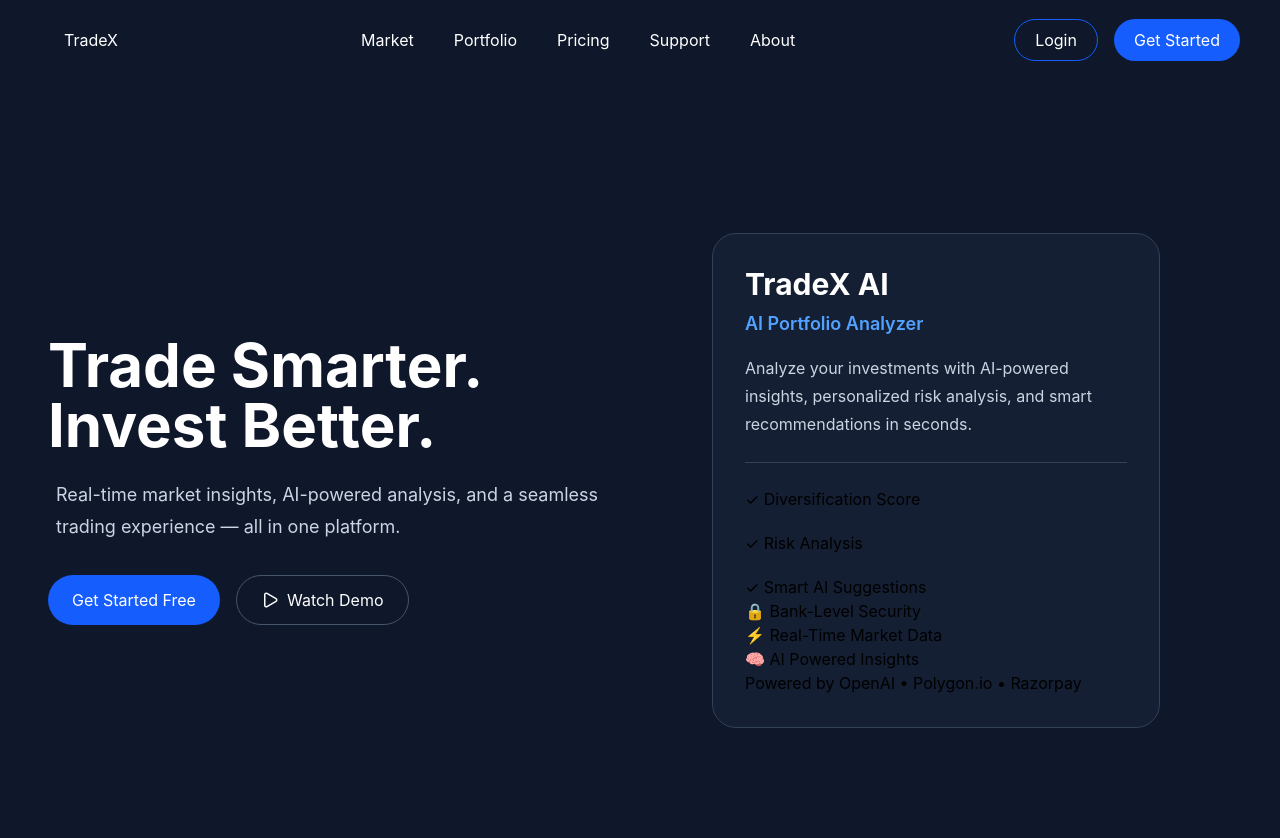
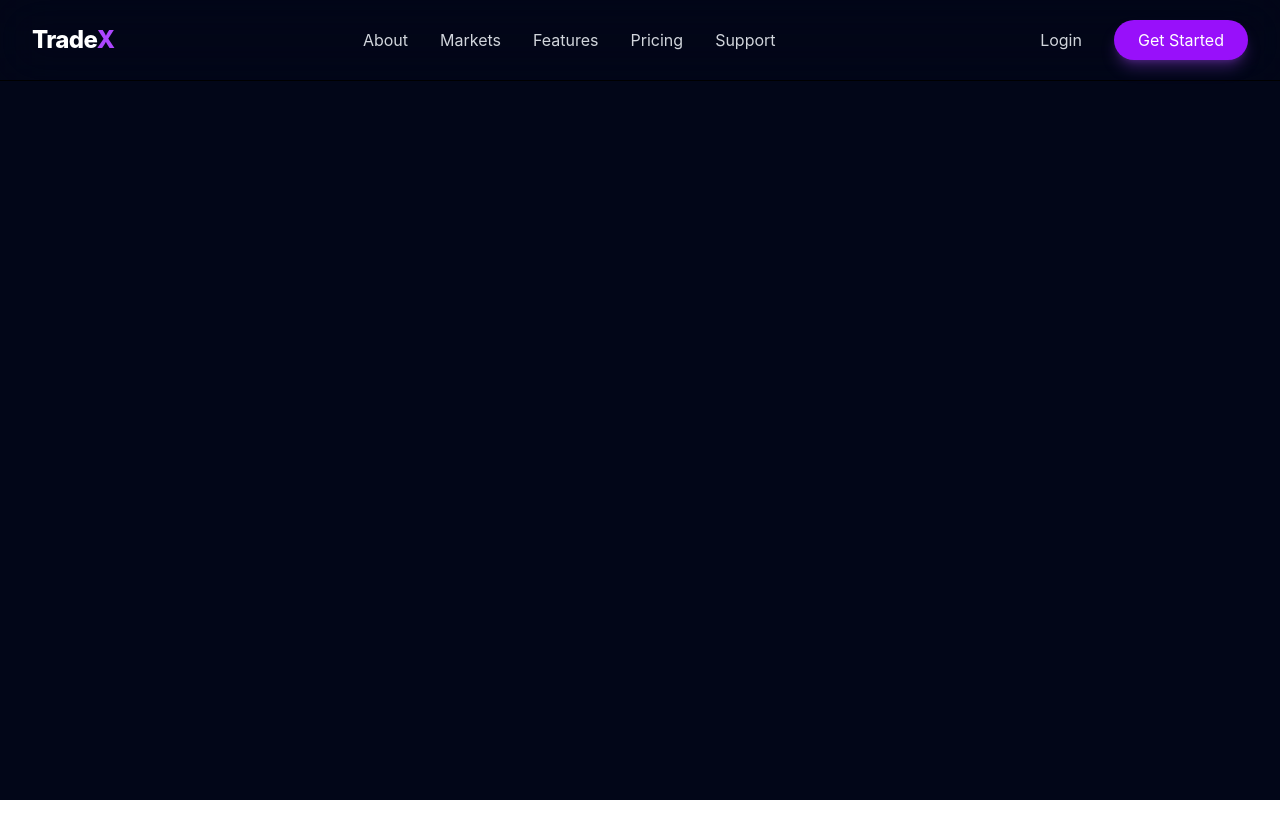
Before and after one commit to abhishek12-max/StockPilot, a React (Vite) app in the folder Frontend/vite-project/: page / in a window 1280 px wide. Shown: the top 838 px of the page. After the commit the page ends 800 px from the top, so only its background shows below. Built offline with nearby package versions, Linux system fonts and the light colour scheme.

Commit message:
feat:update responsive navbar with mobile menu

```diff
--- a/Frontend/vite-project/src/components/layout/Hero.jsx
+++ b/Frontend/vite-project/src/components/layout/Hero.jsx
@@ -1,61 +1,8 @@
-import { Play,ShieldCheck,Brain,ChartColumnIncreasing } from "lucide-react";
 function Hero() {
-    return (
-
-      <section className="bg-slate-900 min-h-screen">
-  <div className="max-w-7xl mx-auto flex justify-between items-center min-h-screen px-12">
-    <div className="w-1/2">
-      <h1 className="text-6xl font-bold text-white">
-        Trade Smarter.
-        <br />
-        Invest Better.
-      </h1>
-       <p className="mt-6 text-lg text-slate-300 leading-8 px-2">
-  Real-time market insights, AI-powered analysis, and a
-  seamless trading experience — all in one platform.
-</p>
-         <div className="flex gap-4 mt-8">
-        <button  className="bg-blue-600 text-white px-6 py-3 rounded-full hover:bg-blue-700 transition-all duration-300 hover:scale-105"> Get Started Free</button>
-       <button className="flex items-center gap-2 border border-slate-600 text-white px-6 py-3 rounded-full hover:border-blue-500 hover:text-blue-400 transition-all duration-300">  <Play size={18} /> Watch Demo</button>
-        </div>
-    </div>
-
-      <div className="w-1/2 flex justify-center items-center">
-  <div className="w-full max-w-md bg-slate-800/50 backdrop-blur-xl border border-slate-700 rounded-3xl p-8">
-    <h2 className="text-3xl font-bold text-white">
-      TradeX AI
-      </h2>
-
-      <p className="mt-2 text-lg font-semibold text-blue-400">
-     AI Portfolio Analyzer
-     </p>
-
-       <p className="mt-4 text-slate-300 leading-7 max-w-sm">
-       Analyze your investments with AI-powered insights,
-      personalized risk analysis, and smart recommendations
-     in seconds.
-    </p>
-    <hr className="my-6 border-slate-700" />
-    <div className="space-y-5">
-      <p>✓ Diversification Score</p>
-      <p>✓ Risk Analysis</p>
-      <p>✓ Smart AI Suggestions</p>
-    </div>
-
-    <div>
-      <p>🔒 Bank-Level Security</p>
-      <p>⚡ Real-Time Market Data</p>
-      <p>🧠 AI Powered Insights</p>
-    </div>
-
-    <p>Powered by OpenAI • Polygon.io • Razorpay</p>
-  </div>
-</div>
-
-  </div>
-</section>
-
-     );
+  return (
+    <>
+    </>
+  );
 }
 
 export default Hero;
--- a/Frontend/vite-project/src/components/layout/Navbar.jsx
+++ b/Frontend/vite-project/src/components/layout/Navbar.jsx
@@ -1,62 +1,100 @@
 import { useState } from "react";
 import { Menu, X } from "lucide-react";
+
 const Navbar = () => {
-   const[ismenuopen,setIsmenuOpen]= useState(false);
 
-   const navLinks = [
-  "Market",
-  "Portfolio",
-  "Pricing",
-  "Support",
-  "About",
+    const [open, setOpen] = useState(false);
 
-];
     return (
-    <>
-       <nav className="relative flex justify-between items-center h-20 px-10 bg-slate-900">
-      <div className=" px-6 text-white">
-        <h1>TradeX</h1>
+        <nav className="fixed top-0 left-0 w-full z-50 border-b border-white/10bg-slate-950/80 backdrop-blur-xl">
+
+            <div className="max-w-7xl mx-auto px-6 lg:px-8 h-20 flex justify-between items-center">
+
+                {/* Logo */}
+
+                <h1 className="text-2xl font-extrabold tracking-tight text-white cursor-pointer">
+                    Trade
+                    <span className="text-purple-500">X</span>
+                </h1>
+
+                {/* Desktop Menu */}
+
+                <div className="hidden md:flex items-center gap-8">
+
+                    <a href="#" className="text-gray-300 hover:text-white transition-colors duration-300">About</a>
+
+                    <a href="#" className="text-gray-300 hover:text-white transition-colors duration-300">Markets</a>
+
+                    <a href="#" className="text-gray-300 hover:text-white transition-colors duration-300">Features</a>
+
+                    <a href="#" className="text-gray-300 hover:text-white transition-colors duration-300">Pricing</a>
+
+                    <a href="#" className="text-gray-300 hover:text-white transition-colors duration-300">Support</a>
+
                 </div>
 
-      <div className=" hidden lg:flex gap-10 text-white px-7">
-         {navLinks.map((link)=>(
-            <a key={link} href="#" className="hover:text-blue-400 transition-all duration-300 hover:-translate-y-1">{link}</a>
-         ))}
-      </div>
+                {/* Desktop Buttons */}
 
-      <div className="hidden lg:flex gap-4 ">
-        <button className="border border-blue-600 text-white px-5 py-2 rounded-full hover:bg-blue-600 transition-all duration-300">Login</button>
-        <button  className="bg-blue-600 text-white px-5 py-2 rounded-full  hover:bg-blue-700 transition-all duration-300 hover:scale-105">Get Started</button>
-      </div>
-            <button onClick={() => setIsmenuOpen((prev) => !prev)}className="text-white lg:hidden">
-                 {ismenuopen ? <X size={30} /> : <Menu size={30} />}
-                 </button>
-    </nav>
-        {ismenuopen && (
-  <div className="absolute top-20 left-0 w-full bg-slate-900 lg:hidden flex flex-col gap-4 p-6 text-white">
-    {navLinks.map((link) => (
-      <a
-        key={link}
-        href="#"
-        className="hover:text-blue-400 transition-all duration-300"
-      >
-        {link}
-      </a>
-    ))}
+                <div className="hidden md:flex items-center gap-4">
 
-    <button className="border border-blue-600 rounded-full py-2">
+                    <button className="px-4 py-2 rounded-lg text-gray-300 hover:bg-white/10 hover:text-white transition-all duration-300">
                         Login
                     </button>
 
-    <button className="bg-blue-600 rounded-full py-2">
+                    <button className="px-6 py-2 rounded-full bg-purple-600 text-white hover:bg-purple-700 hover:scale-105 transition-all duration-300 shadow-lg shadow-purple-500/30">
                         Get Started
                     </button>
+
                 </div>
-)}
 
-    </>
+                {/* Mobile Icon */}
 
-  );
-};
+                <button
+                    className="md:hidden text-white"
+                    onClick={() => setOpen(!open)}
+                >
+                    {
+                        open
+                            ? <X size={28}/>
+                            : <Menu size={28}/>
+                    }
+                </button>
+
+            </div>
+
+            {/* Mobile Menu */}
+
+            {
+                open && (
+
+                    <div className="md:hidden bg-slate-950 border-t border-white/10">
+
+                        <div className="flex flex-col p-6 gap-5">
+
+                            <a href="#" className="text-gray-300 hover:text-white transition-colors duration-300"   onClick={() => setOpen(false)}>About</a>
+                            <a href="#" className="text-gray-300 hover:text-white transition-colors duration-300"  onClick={() => setOpen(false)}>Markets</a>
+                            <a href="#"className="text-gray-300 hover:text-white transition-colors duration-300"  onClick={() => setOpen(false)}>Features</a>
+                            <a href="#"className="text-gray-300 hover:text-white transition-colors duration-300"  onClick={() => setOpen(false)}>Pricing</a>
+                            <a href="#"className="text-gray-300 hover:text-white transition-colors duration-300"  onClick={() => setOpen(false)}>Support</a>
+
+                            <button className="px-4 py-2 rounded-lg border border-white/10 text-gray-300 hover:bg-white/10 hover:text-white transition-all duration-300">
+                                Login
+                            </button>
+
+                            <button className="px-6 py-2 rounded-full bg-purple-600 text-white hover:bg-purple-700 hover:scale-105 hover:shadow-purple-500/50 transition-all duration-300 shadow-lg shadow-purple-500/30">
+                                Get Started
+                            </button>
+
+                        </div>
+
+                    </div>
+
+                )
+            }
+
+        </nav>
+    )
+
+}
 
 export default Navbar;
--- a/Frontend/vite-project/src/pages/Home.jsx
+++ b/Frontend/vite-project/src/pages/Home.jsx
@@ -2,7 +2,7 @@
 import Navbar from "../components/layout/Navbar"
 function Home() {
     return (
-        <div>
+        <div className="min-h-screen bg-slate-950">
             <Navbar/>
                <Hero/>
 
```
Lines whose indentation alone changed are shown as unchanged.
